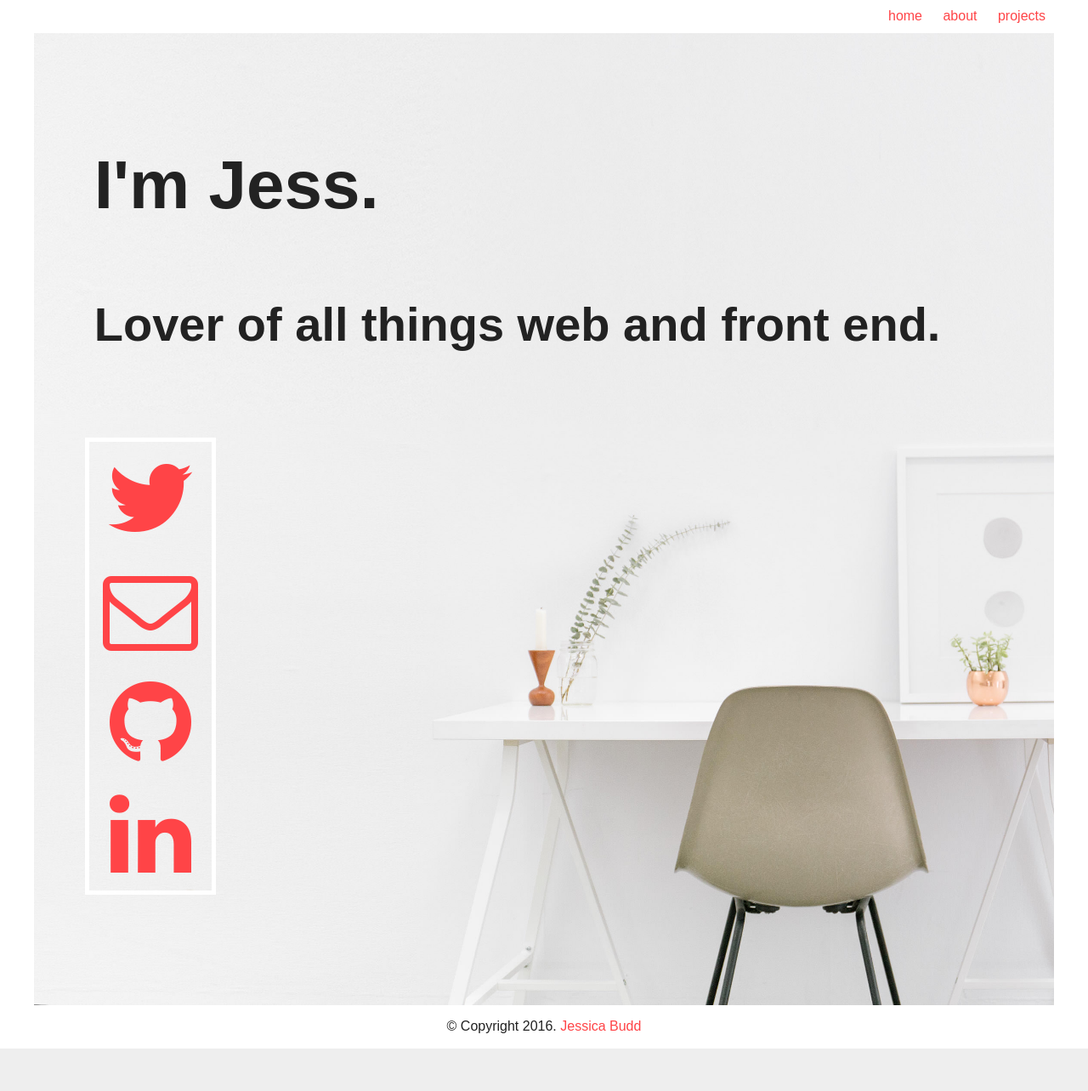
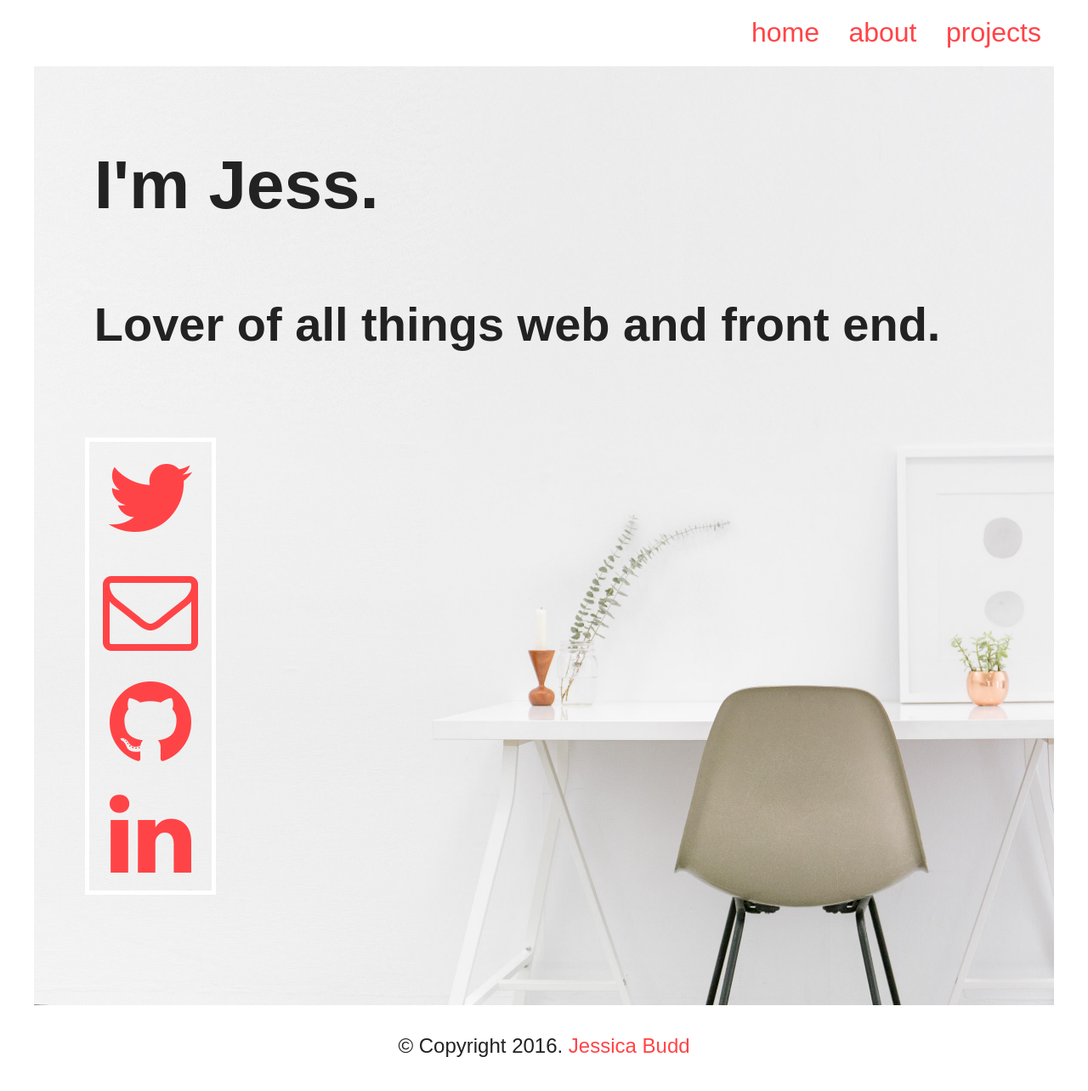
Before and after one commit to jessbudd/jessbudd.github.io, a PHP site: page / in a window 1280 px wide. Shown: the whole page at 85% size. Before the commit the page ends 1234 px from the top, so only its background shows below. Run offline with PHP 8.4, Linux system fonts and the light colour scheme; some libraries are stand-ins or nearby versions.

Commit message:
nav and footer update colors and size

```diff
--- a/style.css
+++ b/style.css
@@ -5,7 +5,6 @@
 
 body {
 	font-family: arial;
-	font-size: 1em;
 	margin: 0 0;
 	color: #222;
 	max-width:1200px;
@@ -15,8 +14,16 @@ body {
 footer {
 	text-align: center;
 	color: #222;
+	font-size: 1em;
 }
 
+@media screen and (min-width: 590px) {
+
+footer {
+	font-size: 3vmin;
+	padding: 10px 0 15px 0;
+}
+}
 
 .row:before,
 .row:after,
@@ -24,10 +31,6 @@ footer {
     content: " "; /* 1 */
     display: table; /* 2 */
     clear: both;
-}
-
-h1 {
-	font-size: 3em;
 }
 
 
@@ -45,14 +48,22 @@ ul {
 	display: inline-block;
 	padding: 10px 0;
 	border-bottom:1px solid #fff;
-		color:#ff4447;
+	color:#ff4447;
 }
 .nav-item {
 	display: inline-block;
 	padding: 0 10px;
+	font-size: 1em;
 }
 
+@media screen and (min-width: 460px) {
 
+.nav-item {
+	display: inline-block;
+	padding: 10px 15px;
+	font-size: 4vmin;
+}
+}
 
 /*======HOME PAGE=======*/
 
@@ -95,7 +106,8 @@ ul {
 	text-align: center;
 	margin: 20px 0 10px 0;
 }
-a {
+a,
+a:visited {
 	color:#ff4447;
 	transition: 0.2s;
 	text-decoration: none;
```
